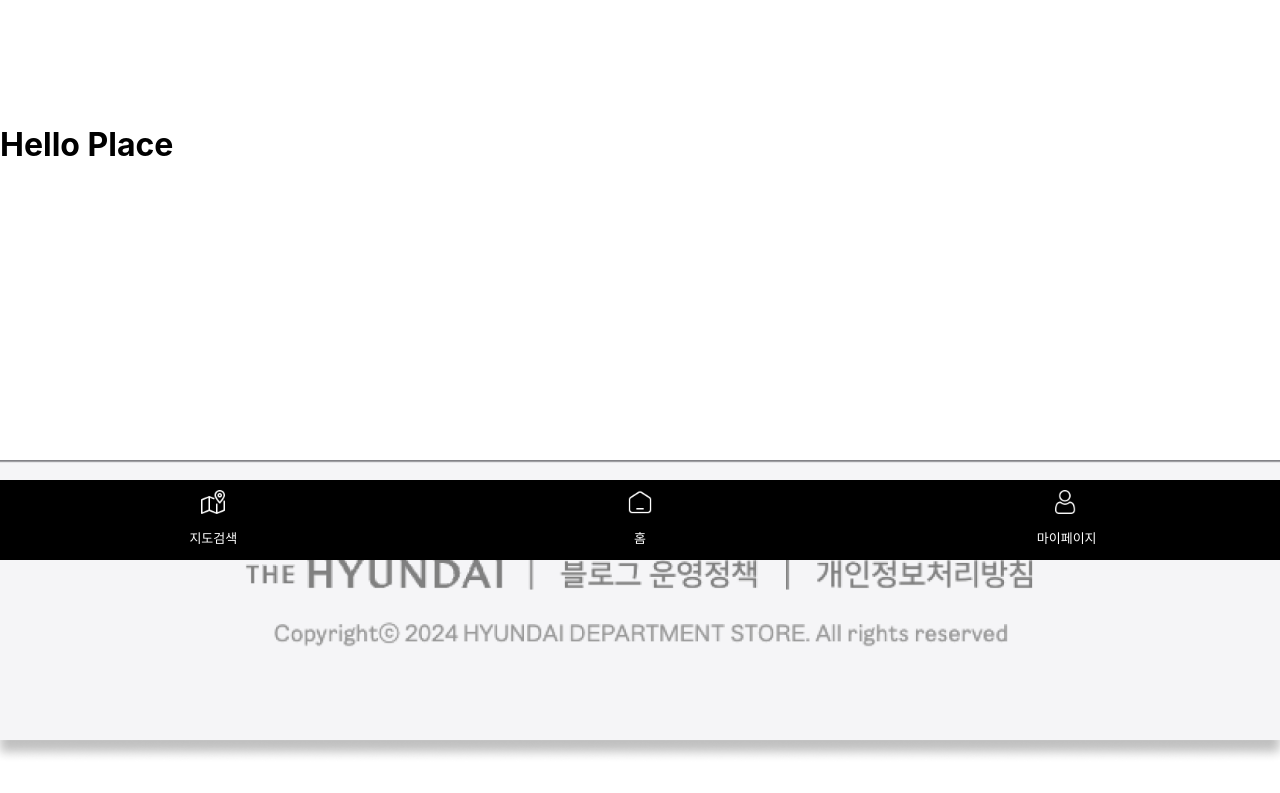
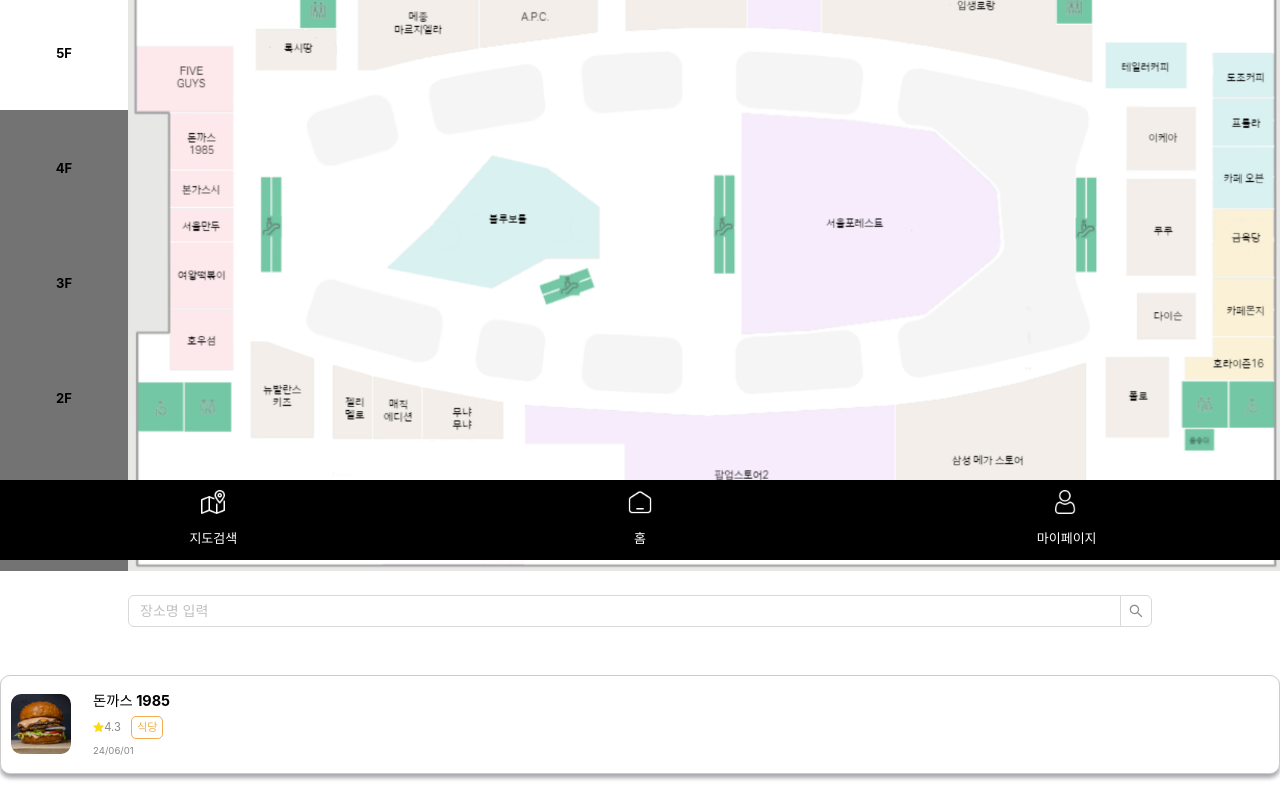
Before and after one commit to kim-jingyu/Courstreet, a React (Vite) app in the folder frontend/: page /place in a window 1280 px wide. Shown: the part 240-1033 px from the top of the page. Built offline with nearby package versions, Linux system fonts and the light colour scheme.

Commit message:
feat: Place의 지도 조회 완성 KAN-103

```diff
--- a/frontend/src/components/course-create/select-place/SelectPlace.jsx
+++ /dev/null
@@ -1,70 +0,0 @@
-import { useRecoilState, useRecoilValue } from 'recoil';
-import { courseCreateIndexState } from '/src/recoils/HeaderAtoms';
-import {
-  selectedPlaceIdsState,
-  searchedPlacesState,
-  searchedMapState,
-  searchedPlacesFloorState,
-  searchedPlacesKeywordState,
-} from '/src/recoils/PlaceAtoms';
-import { Input } from 'antd';
-import PlaceItem from '../../place/place-item/PlaceItem';
-
-import * as G from '../CourseCreateComponent.style';
-import FiveGuysImg from '/src/assets/icons/fiveguys.png';
-import StarbucksImg from '/src/assets/icons/starbucks.png';
-
-const { Search } = Input;
-
-function SelectPlace() {
-  // 현재 컴포넌트 페이지 인덱스
-  const [currPage, setCurrPage] = useRecoilState(courseCreateIndexState);
-  // 검색 결과 장소들
-  const searchedPlace = useRecoilValue(searchedPlacesState);
-  // 현재까지 선택된 장소들, 지도 이미지, 선택된 층 변경
-  const [selectedPlaceIds, setSelectedPlaceIds] = useRecoilState(selectedPlaceIdsState);
-  const [searchedMap, setSearchedMap] = useRecoilState(searchedMapState);
-  const [searchedFloor, setSearchedFloor] = useRecoilState(searchedPlacesFloorState);
-  const pickPlace = (place_id, location, floor) => {
-    setSearchedFloor(floor);
-    selectedPlaceIds.includes(place_id)
-      ? setSelectedPlaceIds(selectedPlaceIds.filter((e) => e != place_id))
-      : setSelectedPlaceIds([...selectedPlaceIds, place_id]);
-    setSearchedMap(location);
-  };
-  // 검색 키워드 변경
-  const [_, setSearchedKeyword] = useRecoilState(searchedPlacesKeywordState);
-  const onSearch = (value, e, info) => {
-    setSearchedKeyword(value);
-  };
-
-  return (
-    <>
-      <Search
-        placeholder="장소명 입력"
-        onChange={(e) => onSearch(e.target.value)}
-        size="normal"
-        style={{
-          margin: '0 auto',
-          width: '80%',
-        }}
-      />
-      <br /> <br />
-      {searchedPlace.map(({ place_id, name, start_time, floor, location, category }) => (
-        <div onClick={() => pickPlace(place_id, location, floor)} key={place_id}>
-          <PlaceItem
-            isSelected={selectedPlaceIds.includes(place_id)}
-            srcImg={FiveGuysImg}
-            name={name}
-            star={'4.3'}
-            category={category}
-            info={start_time}
-          />
-        </div>
-      ))}
-      <G.NextButton onClick={() => setCurrPage(2)}>일정 생성하기</G.NextButton>
-    </>
-  );
-}
-
-export default SelectPlace;
--- a/frontend/src/components/place/place-item/PlaceItem.jsx
+++ b/frontend/src/components/place/place-item/PlaceItem.jsx
@@ -1,3 +1,4 @@
+import { useLocation } from 'react-router-dom';
 import {
   FooterDetails,
   ItemDetails,
@@ -10,16 +11,19 @@
 } from '../place-liked/PlaceLiked.style';
 import { StarFilled } from '@ant-design/icons';
 import styled from 'styled-components';
-import CheckInactive from '/src/assets/icons/check-circle-inactive.png'
-import CheckActive from '/src/assets/icons/check-circle-active.png'
+import CheckInactive from '/src/assets/icons/check-circle-inactive.png';
+import CheckActive from '/src/assets/icons/check-circle-active.png';
 
-const CheckBox = styled.img`
-`
+const CheckBox = styled.img``;
 
 function PlaceItem({ isSelected, srcImg, name, star, category, info }) {
+  // 현재 URL
+  const location = useLocation();
+  const currentUrl = location.pathname;
+
   return (
     <LikeContainer>
-      <LikeItem style={{paddingRight: '20px'}}>
+      <LikeItem style={{ paddingRight: '20px' }}>
         <ItemImage src={srcImg} alt="Five Guys" />
         <ItemDetails>
           <ItemTitle>{name}</ItemTitle>
@@ -29,7 +33,9 @@
           </ItemRating>
           <FooterDetails>{info}</FooterDetails>
         </ItemDetails>
-        <CheckBox style={{width: '32px'}} src={isSelected ? CheckActive : CheckInactive} />
+        {currentUrl == '/coursecreate' && (
+          <CheckBox style={{ width: '32px' }} src={isSelected ? CheckActive : CheckInactive} />
+        )}
       </LikeItem>
     </LikeContainer>
   );
--- a/frontend/src/pages/course-create/CourseCreate.jsx
+++ b/frontend/src/pages/course-create/CourseCreate.jsx
@@ -1,11 +1,10 @@
 import { useRecoilState } from 'recoil';
 import { courseCreateIndexState } from '/src/recoils/HeaderAtoms';
 import SelectCategory from '/src/components/course-create/select-category/SelectCategory';
-import SelectPlace from '/src/components/course-create/select-place/SelectPlace';
 import SelectCourse from '/src/components/course-create/select-course/SelectCourse';
-import PlaceMap from '../../components/place/place-map/PlaceMap';
+import Place from '../place/Place';
 
-const Pages = [<SelectCategory />, <><PlaceMap /><SelectPlace /></>, <SelectCourse />];
+const Pages = [<SelectCategory />, <Place />, <SelectCourse />];
 
 function CourseCreate() {
   const [currPage, setCurrPage] = useRecoilState(courseCreateIndexState);
--- a/frontend/src/pages/place/Place.jsx
+++ b/frontend/src/pages/place/Place.jsx
@@ -1,7 +1,74 @@
+import { useRecoilState, useRecoilValue } from 'recoil';
+import { courseCreateIndexState } from '/src/recoils/HeaderAtoms';
+import {
+  selectedPlaceIdsState,
+  searchedPlacesState,
+  searchedMapState,
+  searchedPlacesFloorState,
+  searchedPlacesKeywordState,
+} from '/src/recoils/PlaceAtoms';
+
+import PlaceMap from '/src/components/place/place-map/PlaceMap';
+import PlaceItem from '/src/components/place/place-item/PlaceItem';
+
+import { Input } from 'antd';
+import * as G from '/src/components/course-create/CourseCreateComponent.style';
+import FiveGuysImg from '/src/assets/icons/fiveguys.png';
+import StarbucksImg from '/src/assets/icons/starbucks.png';
+
+const { Search } = Input;
+
 function Place() {
+  // 현재 컴포넌트 페이지 인덱스
+  const [currPage, setCurrPage] = useRecoilState(courseCreateIndexState);
+  // 검색 결과 장소들
+  const searchedPlace = useRecoilValue(searchedPlacesState);
+  // 현재까지 선택된 장소들, 지도 이미지, 선택된 층 변경
+  const [selectedPlaceIds, setSelectedPlaceIds] = useRecoilState(selectedPlaceIdsState);
+  const [searchedMap, setSearchedMap] = useRecoilState(searchedMapState);
+  const [searchedFloor, setSearchedFloor] = useRecoilState(searchedPlacesFloorState);
+  const pickPlace = (place_id, location, floor) => {
+    setSearchedFloor(floor);
+    selectedPlaceIds.includes(place_id)
+      ? setSelectedPlaceIds(selectedPlaceIds.filter((e) => e != place_id))
+      : setSelectedPlaceIds([...selectedPlaceIds, place_id]);
+    setSearchedMap(location);
+  };
+  // 검색 키워드 변경
+  const [_, setSearchedKeyword] = useRecoilState(searchedPlacesKeywordState);
+  const onSearch = (value, e, info) => {
+    setSearchedKeyword(value);
+  };
+
   return (
     <>
-      <h1>Hello Place</h1>
+      {/* 지도 */}
+      <PlaceMap />
+      {/* 검색창 */}
+      <Search
+        placeholder="장소명 입력"
+        onChange={(e) => onSearch(e.target.value)}
+        size="normal"
+        style={{
+          margin: '0 auto',
+          width: '80%',
+        }}
+      />
+      <br /> <br />
+      {/* 장소들 */}
+      {searchedPlace.map(({ place_id, name, start_time, floor, location, category }) => (
+        <div onClick={() => pickPlace(place_id, location, floor)} key={place_id}>
+          <PlaceItem
+            isSelected={selectedPlaceIds.includes(place_id)}
+            srcImg={FiveGuysImg}
+            name={name}
+            star={'4.3'}
+            category={category}
+            info={start_time}
+          />
+        </div>
+      ))}
+      <G.NextButton onClick={() => setCurrPage(2)}>일정 생성하기</G.NextButton>
     </>
   );
 }
```
Also changed, not shown: frontend/src/components/course-create/select-place/SelectPlace.style.js (deleted).
